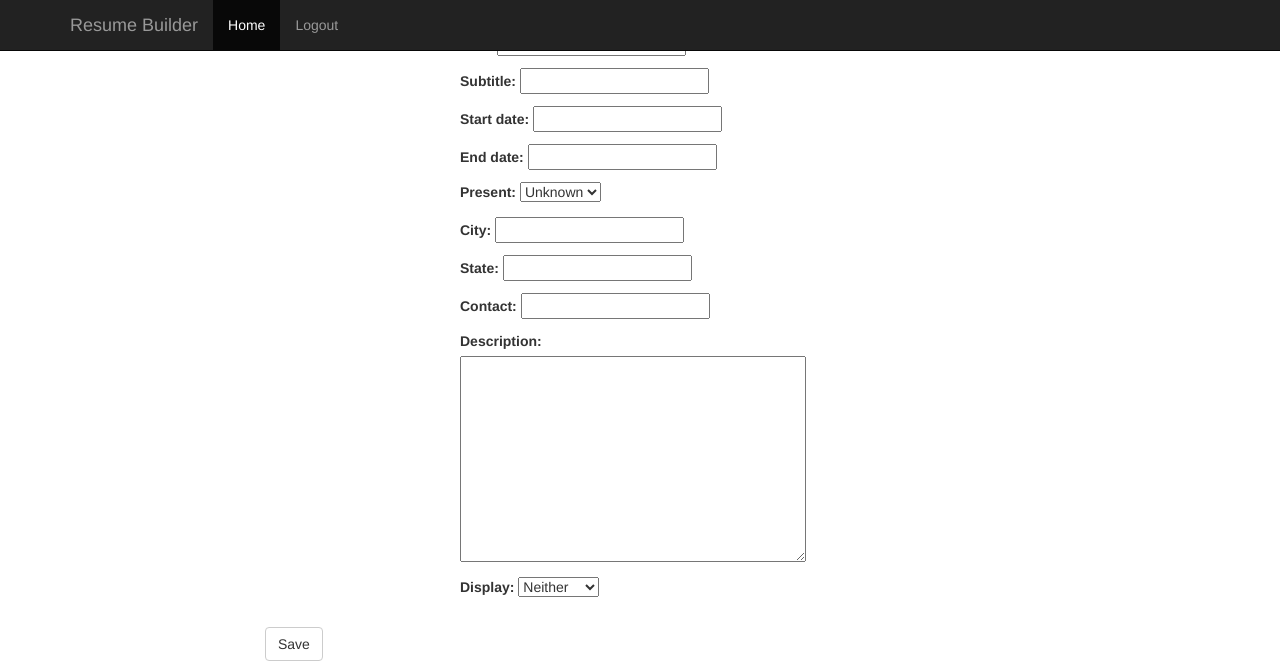
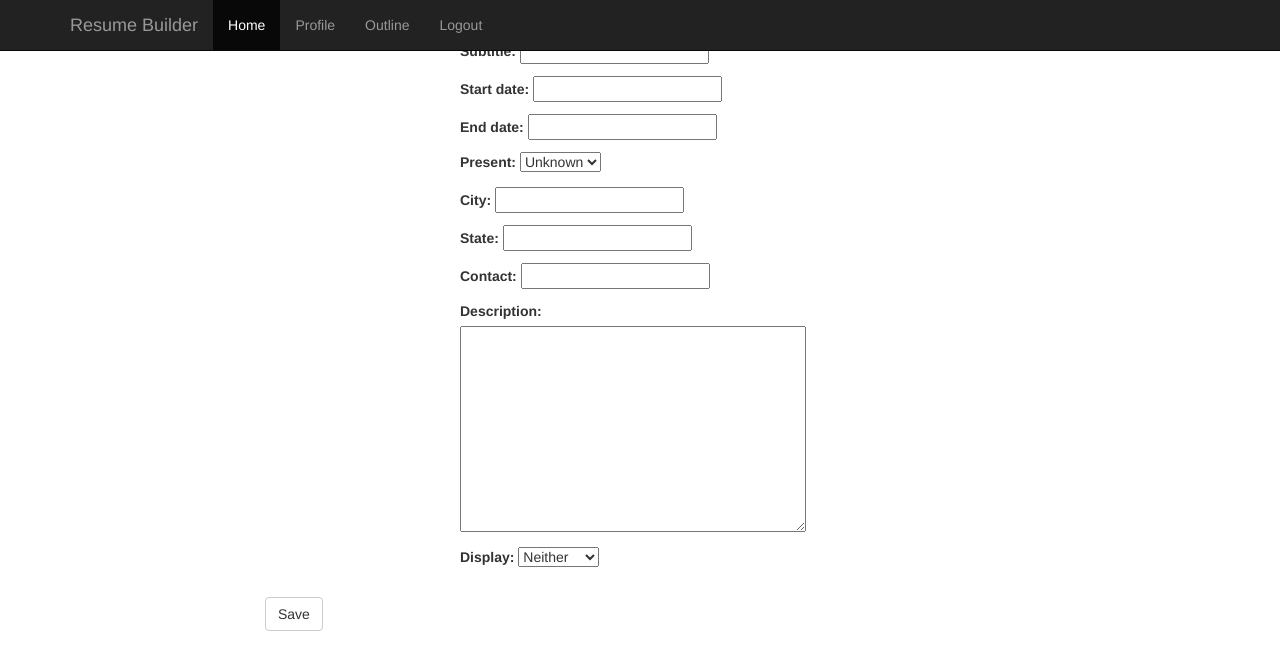
Before and after one commit to risingmoon/resume-builder, a Django app: template outline/templates/outline/section.html in a window 1280 px wide. Shown: the top 671 px of the page. Run offline with Django 3.2, Linux system fonts and the light colour scheme; the template is opened without the code that fills it: values that come from a table or form of the project are taken from there, others are empty; the visitor is signed in with stand-in values (Sample User, id 1); some libraries are stand-ins or nearby versions.

Commit message:
Before merging

```diff
--- a/outline/templates/outline/base.html
+++ b/outline/templates/outline/base.html
@@ -44,6 +44,8 @@
           <ul class="nav navbar-nav">
             {% if user.is_authenticated %}
             <li class="active"><a href="{% url 'resume_storage.views.home_view' %}">Home</a></li>
+            <li><a href="{% url 'outline.views.profile' %}">Profile</a></li>
+            <li><a href="{% url 'outline.views.outline' %}">Outline</a></li>
             {% block menu %}
             {% endblock %}
             <li><a href="{% url 'django.contrib.auth.views.logout' %}">Logout</a></li>
--- a/outline/templates/outline/outline.html
+++ b/outline/templates/outline/outline.html
@@ -26,8 +26,8 @@
 <form action="{% url 'outline.views.outline' %}" method="post" class="form-horizontal" role="form">{% csrf_token %}
     {% for sect in sections %}
         <div class="section" id="{{ sect.title }}">
-        <h2>{{ sect.title }}</h2>
-        <a href="{% url 'outline.views.section' sect.pk %}"><b>Edit</b></a>
+        <a href="{% url 'outline.views.section' sect.pk %}"><h2>{{ sect.title }}</h2></a>
+        <b>Edit</b>
         <hr/>
         {% if sect.description %}
         <p class="section description">{{sect.description}}<p>
--- a/outline/templates/outline/section.html
+++ b/outline/templates/outline/section.html
@@ -1,10 +1,10 @@
 {% extends 'outline/base.html' %}
 
 {% block title %}Edit Section{% endblock %}
+{% load staticfiles %}
+{% block css %}<link href="{% static "outline/css/outline.css" %}" rel="stylesheet"> {% endblock %}
 
 {% block content %}
-<p>Section Edit page</p>
-
 <form action="{% url 'outline.views.section' section.pk %}" method="post" class="form-horizontal" role="form">{% csrf_token %}
 {% for ent in section.entry_set.all %}
     <div class="entry" id="{{ ent.title }}">
--- a/outline/templates/resume_storage/home.html
+++ b/outline/templates/resume_storage/home.html
@@ -5,7 +5,6 @@
 {% block css %}<link href="{% static "outline/css/starter-template.css" %}"  rel="stylesheet">{% endblock %}
 
 {% block menu %}
-<li><a href="{% url 'outline.views.profile' %}">Profile</a></li>
 {% endblock %}
 {% block content %}
 {% if resumes %}
```
Also changed, not shown: outline/migrations/0005_auto__chg_field_section_description__chg_field_entry_description.py (added).
